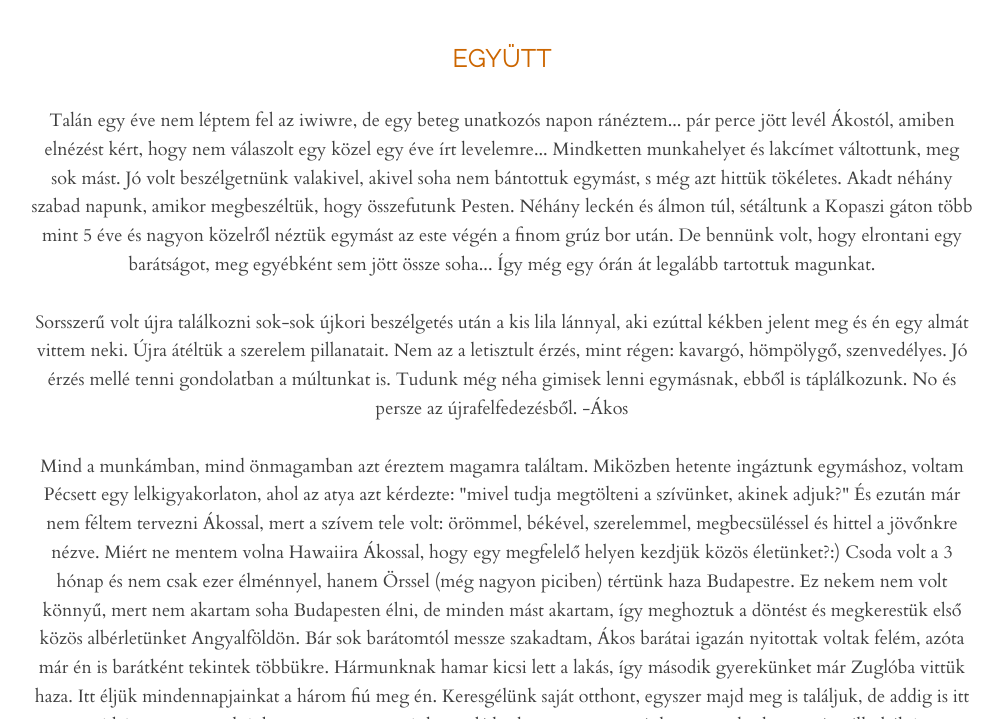
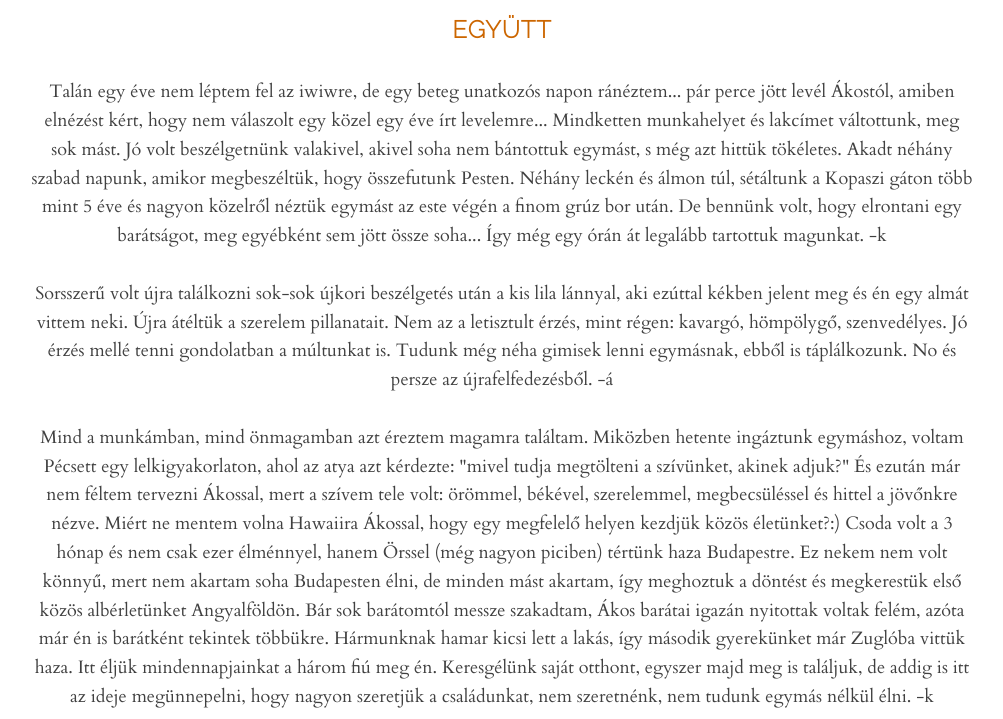
Before and after one commit to klaudiaesakos/klaudiaesakos.github.io, a Jekyll site: the page built from index.html, in a window 1280 px wide and 900 px high, scrolled down 4103 px, cut to the strip 181-900 px from the top of the window. Shown: the whole strip, without its empty margins (138-1141 px from the left). Built offline with Jekyll 4.4.1, drawn with Linux system fonts in a browser that asks for light colours; some of the changed text lies outside the part shown.

Commit message:
Update index.html

```diff
--- a/index.html
+++ b/index.html
@@ -67,9 +67,9 @@ Pécsett születtem, de egy zalai kisfaluban, Pethőhenyén éltem életem első
         <div class="col-lg-10 col-lg-offset-1">
             <h3 style="color:#CC6600;">Gimis évek</h3>
             <p>
-              A gimis évek alatt Ákos volt a szerelmem, de vele soha nem "jártam". Hogy miért nem? Mert ha érdekeltem volna, akkor én éppen kapcsolatban voltam és a hűség az hűség még akkor is, ha életed nagy szerelmével megszöksz és szakadó esőben sétáltok éjszaka a fővárosban, bicikliztek Balcsin, álltok egy tóparton egymásnak dőlve, vagy éppen hallgatom, ahogy lejátsza a nekem írt dalt a zongorán. Amikor pedig nem volt senki mellettem, akkor őt intették tőlem a barátok, mérges volt rám egy régebbi miatt, vagy hát ezt kérdezzétek tőle:) Mikor elballagott, sírtam. - Klaudia
+              A gimis évek alatt Ákos volt a szerelmem, de vele soha nem "jártam". Hogy miért nem? Mert ha érdekeltem volna, akkor én éppen kapcsolatban voltam és a hűség az hűség még akkor is, ha életed nagy szerelmével megszöksz és szakadó esőben sétáltok éjszaka a fővárosban, bicikliztek Balcsin, álltok egy tóparton egymásnak dőlve, vagy éppen hallgatom, ahogy lejátsza a nekem írt dalt a zongorán. Amikor pedig nem volt senki mellettem, akkor őt intették tőlem a barátok, mérges volt rám egy régebbi miatt, vagy hát ezt kérdezzétek tőle:) Mikor elballagott, sírtam. -k
 <br/><br/>
-              Gimiben sosem jártunk, mégis megannyi élményt és kalandot hoztak a pécsi évek. Néhány pillanat olyan elevenen él, mintha tegnap történt volna. Klaudia az első igazi szerelmem. Akkor még nem, csak később gondoltam sokszor arra, mit mulasztottunk. De utólag visszanézve úgy látom, minden pont akkor és úgy történt, ahogy kellett. Hálás vagyok ezért. - Ákos
+              Gimiben sosem jártunk, mégis megannyi élményt és kalandot hoztak a pécsi évek. Néhány pillanat olyan elevenen él, mintha tegnap történt volna. Klaudia az első igazi szerelmem. Akkor még nem, csak később gondoltam sokszor arra, mit mulasztottunk. De utólag visszanézve úgy látom, minden pont akkor és úgy történt, ahogy kellett. Hálás vagyok ezért. -á
             </p>
         </div>
     </div>
@@ -90,7 +90,7 @@ Pécsett születtem, de egy zalai kisfaluban, Pethőhenyén éltem életem első
   Hol van erre szó?"<br/>
   </i>
   <br/>
-Mi nem tudtunk volna sosem csak barátok lenni. Akkor sem voltunk azok, amikor azt mondtuk magunkról és azt hiszem mindketten tudtuk, hogy nincs köztes út számunkra. Hosszú évek teltek el úgy, hogy nem találkoztunk, és ez így volt rendjén. Életünk külön útjai sok örömöt, fájdalmat, egyszersmind tapasztalást hoztak.
+Mi nem tudtunk volna sosem csak barátok lenni. Akkor sem voltunk azok, amikor azt mondtuk magunkról és azt hiszem mindketten tudtuk, hogy nincs köztes út számunkra. Hosszú évek teltek el úgy, hogy nem találkoztunk, és ez így volt rendjén. Életünk külön útjai sok örömöt, fájdalmat, egyszersmind tapasztalást hoztak. -á
             </p>
         </div>
     </div>
@@ -104,13 +104,13 @@ Mi nem tudtunk volna sosem csak barátok lenni. Akkor sem voltunk azok, amikor a
             <h3 style="color:#CC6600;">Együtt</h3>
             <p>
               Talán egy éve nem léptem fel az iwiwre, de egy beteg unatkozós napon ránéztem... pár perce jött levél Ákostól, amiben elnézést kért, hogy nem válaszolt egy közel egy éve írt levelemre... Mindketten munkahelyet és lakcímet váltottunk, meg sok mást. Jó volt beszélgetnünk valakivel, akivel soha nem bántottuk egymást, s még azt hittük tökéletes. Akadt néhány szabad napunk, amikor megbeszéltük, hogy összefutunk Pesten. Néhány leckén és álmon túl, sétáltunk a Kopaszi gáton több mint 5 éve és nagyon közelről néztük egymást az este végén a finom grúz bor után. De bennünk volt, hogy elrontani egy barátságot, meg egyébként sem jött össze soha...
-Így még egy órán át legalább tartottuk magunkat.
+Így még egy órán át legalább tartottuk magunkat. -k
 <br/>
 <br/>
-Sorsszerű volt újra találkozni sok-sok újkori beszélgetés után a kis lila lánnyal, aki ezúttal kékben jelent meg és én egy almát vittem neki. Újra átéltük a szerelem pillanatait. Nem az a letisztult érzés, mint régen: kavargó, hömpölygő, szenvedélyes. Jó érzés mellé tenni gondolatban a múltunkat is. Tudunk még néha gimisek lenni egymásnak, ebből is táplálkozunk. No és persze az újrafelfedezésből. -Ákos
+Sorsszerű volt újra találkozni sok-sok újkori beszélgetés után a kis lila lánnyal, aki ezúttal kékben jelent meg és én egy almát vittem neki. Újra átéltük a szerelem pillanatait. Nem az a letisztult érzés, mint régen: kavargó, hömpölygő, szenvedélyes. Jó érzés mellé tenni gondolatban a múltunkat is. Tudunk még néha gimisek lenni egymásnak, ebből is táplálkozunk. No és persze az újrafelfedezésből. -á
 <br/>
 <br/>
-Mind a munkámban, mind önmagamban azt éreztem magamra találtam. Miközben hetente ingáztunk egymáshoz, voltam Pécsett egy lelkigyakorlaton, ahol az atya azt kérdezte: "mivel tudja megtölteni a szívünket, akinek adjuk?" És ezután már nem féltem tervezni Ákossal, mert a szívem tele volt: örömmel, békével, szerelemmel, megbecsüléssel és hittel a jövőnkre nézve. Miért ne mentem volna Hawaiira Ákossal, hogy egy megfelelő helyen kezdjük közös életünket?:) Csoda volt a 3 hónap és nem csak ezer élménnyel, hanem Örssel (még nagyon piciben) tértünk haza Budapestre. Ez nekem nem volt könnyű, mert nem akartam soha Budapesten élni, de minden mást akartam, így meghoztuk a döntést és megkerestük első közös albérletünket Angyalföldön. Bár sok barátomtól messze szakadtam, Ákos barátai igazán nyitottak voltak felém, azóta már én is barátként tekintek többükre. Hármunknak hamar kicsi lett a lakás, így második gyerekünket már Zuglóba vittük haza. Itt éljük mindennapjainkat a három fiú meg én. Keresgélünk saját otthont, egyszer majd meg is találjuk, de addig is itt az ideje megünnepelni, hogy nagyon szeretjük a családunkat, nem szeretnénk, nem tudunk egymás nélkül élni.
+Mind a munkámban, mind önmagamban azt éreztem magamra találtam. Miközben hetente ingáztunk egymáshoz, voltam Pécsett egy lelkigyakorlaton, ahol az atya azt kérdezte: "mivel tudja megtölteni a szívünket, akinek adjuk?" És ezután már nem féltem tervezni Ákossal, mert a szívem tele volt: örömmel, békével, szerelemmel, megbecsüléssel és hittel a jövőnkre nézve. Miért ne mentem volna Hawaiira Ákossal, hogy egy megfelelő helyen kezdjük közös életünket?:) Csoda volt a 3 hónap és nem csak ezer élménnyel, hanem Örssel (még nagyon piciben) tértünk haza Budapestre. Ez nekem nem volt könnyű, mert nem akartam soha Budapesten élni, de minden mást akartam, így meghoztuk a döntést és megkerestük első közös albérletünket Angyalföldön. Bár sok barátomtól messze szakadtam, Ákos barátai igazán nyitottak voltak felém, azóta már én is barátként tekintek többükre. Hármunknak hamar kicsi lett a lakás, így második gyerekünket már Zuglóba vittük haza. Itt éljük mindennapjainkat a három fiú meg én. Keresgélünk saját otthont, egyszer majd meg is találjuk, de addig is itt az ideje megünnepelni, hogy nagyon szeretjük a családunkat, nem szeretnénk, nem tudunk egymás nélkül élni. -k
             </p>
         </div>
     </div>
```
